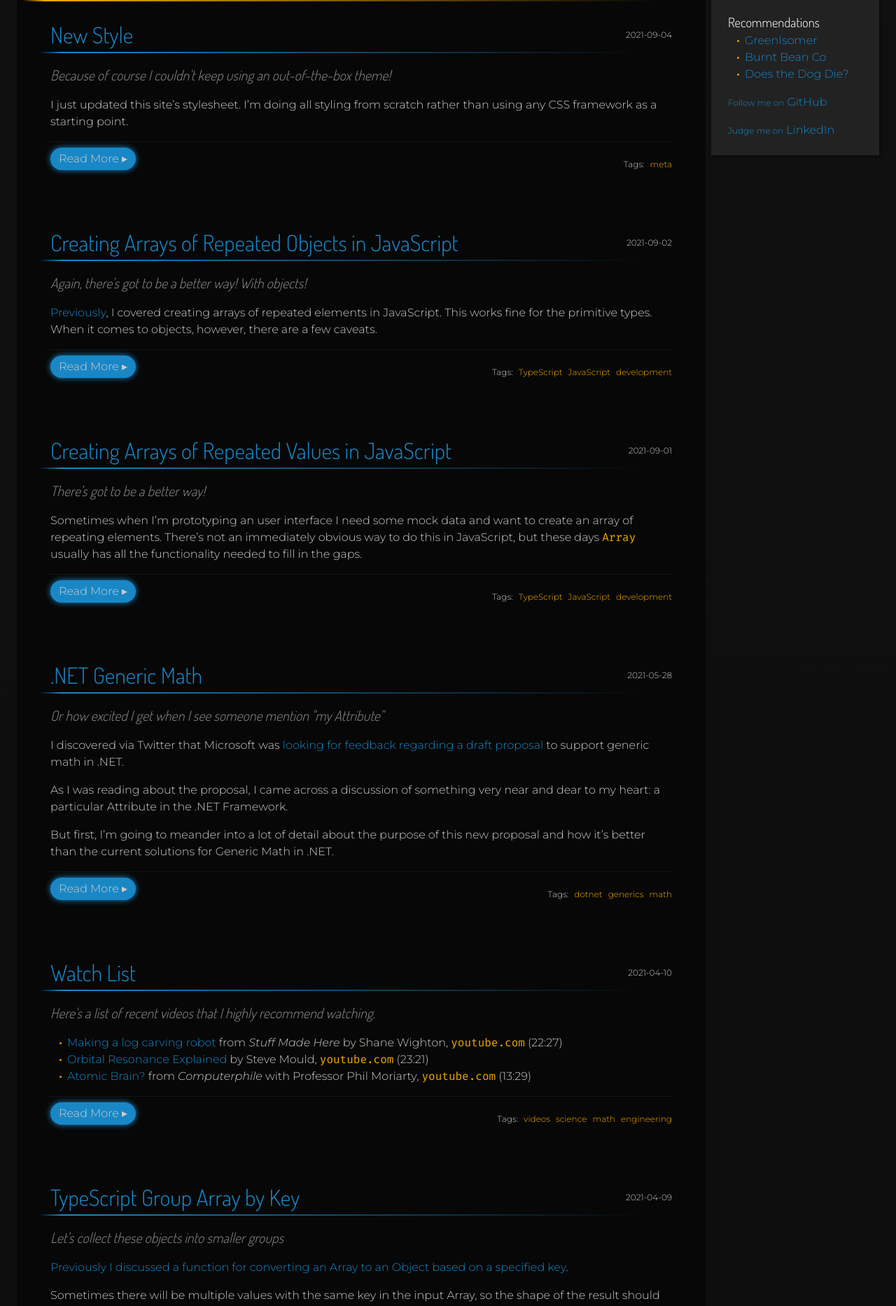
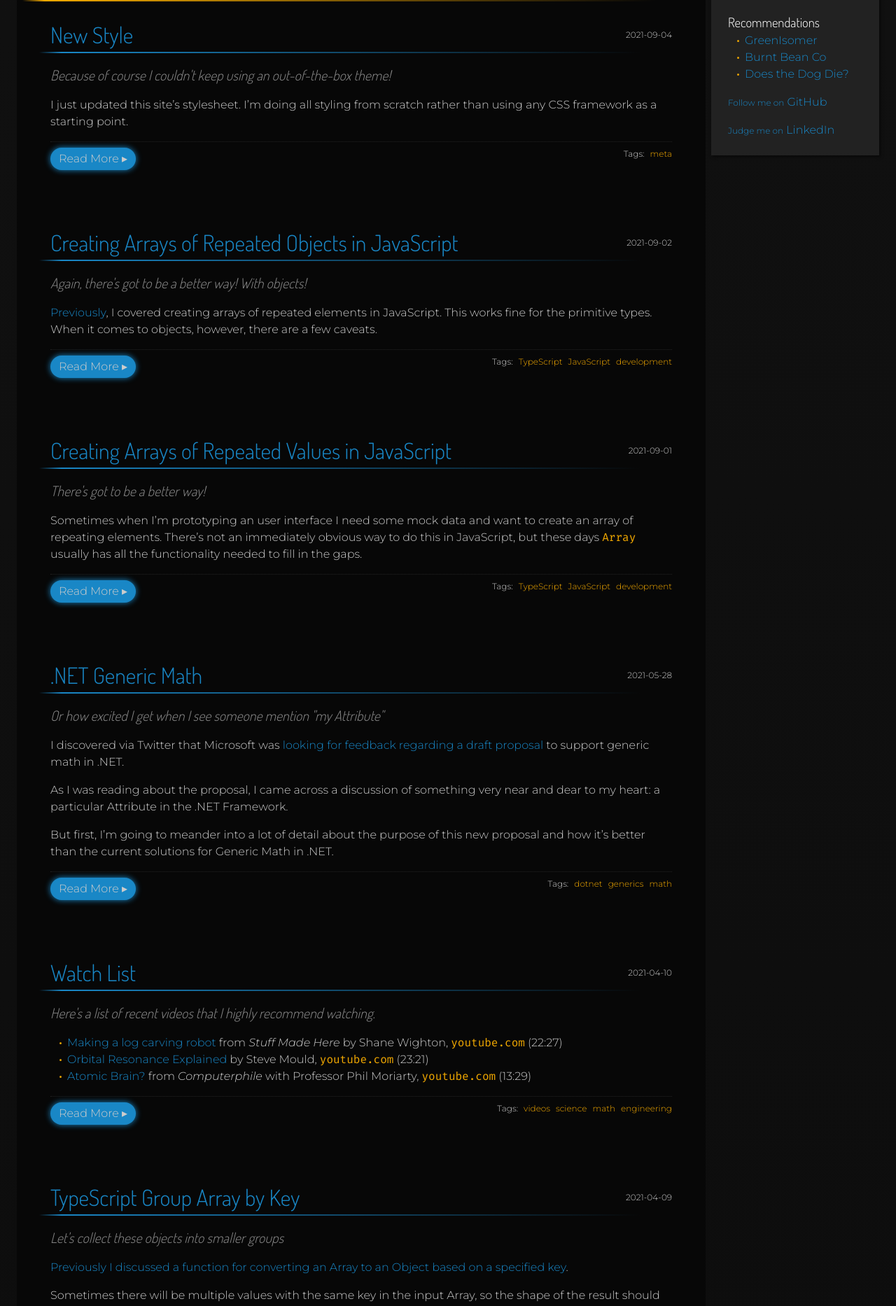
Before and after one commit to TheMuuj/TheMuuj.github.io, a Jekyll site: the page built from index.md, in a window 1280 px wide. Shown: the part 638-2504 px from the top of the page at 70% size. Built offline with Jekyll 4.4.1, drawn with Linux system fonts in a browser that asks for light colours.

Commit message:
Style Tweaks - Change tags vertical alignment

```diff
--- a/_sass/theme.scss
+++ b/_sass/theme.scss
@@ -374,7 +374,7 @@ h2 {
 
     display: flex;
     justify-content: space-between;
-    align-items: center;
+    align-items: flex-start;
 }
 
 .post-more {
```
